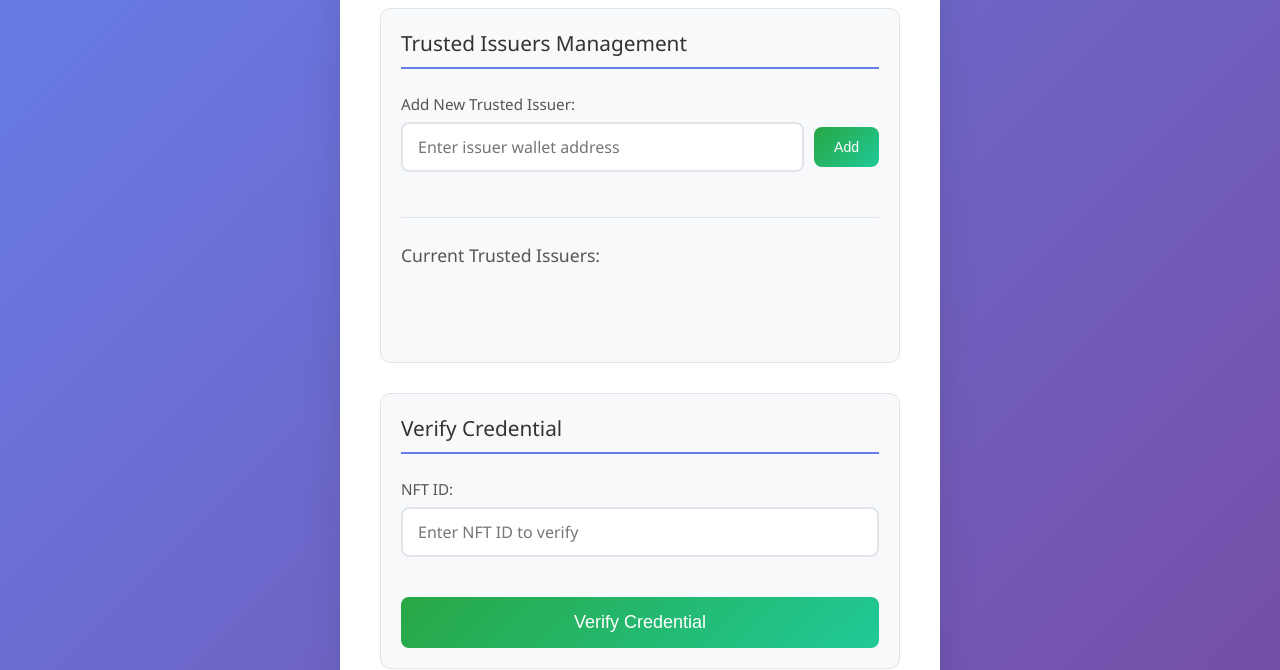
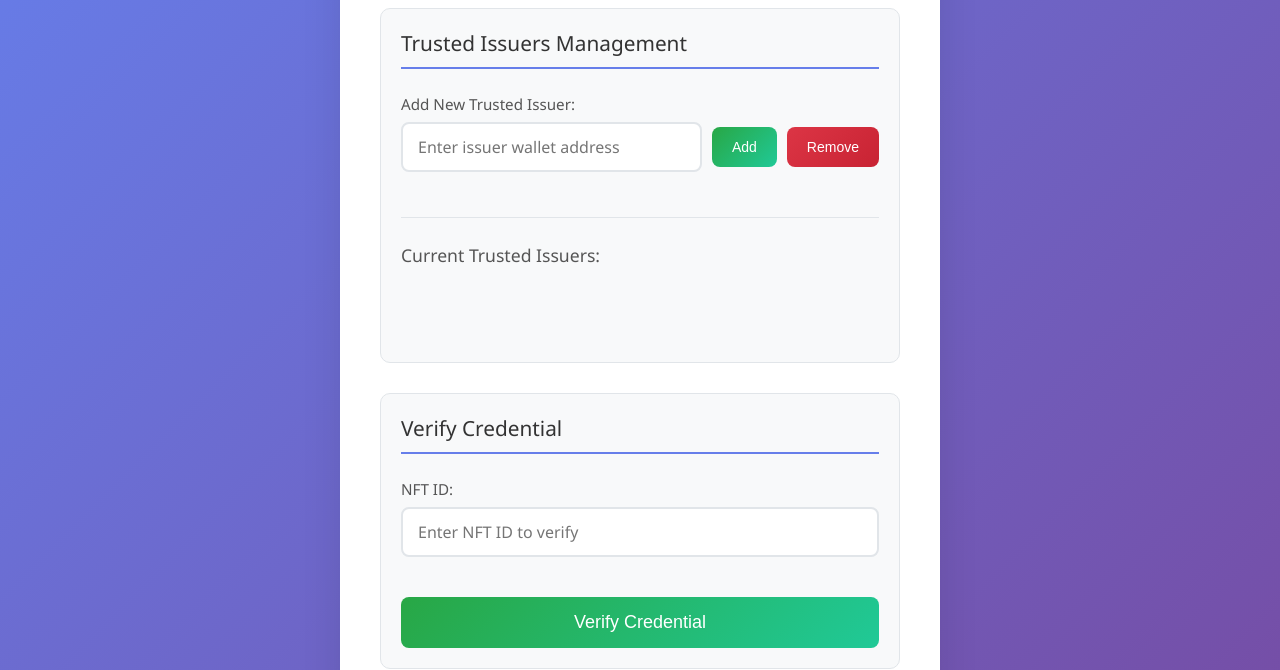
Before and after one commit to CDoherty04/Certifiable-Credentials, a website: page src/frontends/Authorizer/index.html in a window 1280 px wide. Shown: the part 137-807 px from the top of the page. Drawn offline with Linux system fonts and the light colour scheme.

Commit message:
Implement Revoke Trusted Issuer

```diff
--- a/src/frontends/Authorizer/index.html
+++ b/src/frontends/Authorizer/index.html
@@ -26,6 +26,7 @@
                         <input type="text" id="issuerAddress" placeholder="Enter issuer wallet address"
                             pattern="^r[a-zA-Z0-9]{34}$" required>
                         <button type="button" onclick="addTrustedIssuer()" class="add-button">Add</button>
+                        <button type="button" onclick="removeTrustedIssuer()" class="remove-button">Remove</button>
                     </div>
                 </div>
             </div>
--- a/src/frontends/scripts/authorizer-form-handler.js
+++ b/src/frontends/scripts/authorizer-form-handler.js
@@ -1,4 +1,4 @@
-const trustedAccounts = []
+let trustedAccounts = []
 
 function addTrustedIssuer() {
 
@@ -29,6 +29,45 @@ function addTrustedIssuer() {
         trustedIssuersStatus.style.display = 'block';
         trustedIssuersStatus.className = 'status error pulse';
         trustedIssuersStatus.textContent = 'Issuer already exists';
+    }
+}
+
+function removeTrustedIssuer() {
+
+    // Get elements
+    const { issuerAddress, authorizedIssuersElement, trustedIssuersStatus } = getElements();
+
+    // Validate issuer address Input
+    if (!validateIssuerAddress()) {
+        trustedIssuersStatus.style.display = 'block';
+        trustedIssuersStatus.className = 'status error pulse';
+        trustedIssuersStatus.textContent = 'Issuer address is not valid';
+        return;
+    }
+
+    // Remove issuer from trusted accounts
+    if (trustedAccounts.includes(issuerAddress)) {
+        // Remove issuer from trusted accounts
+        trustedAccounts = trustedAccounts.filter(account => account !== issuerAddress);
+
+        // Remove issuer from list
+        const listElements = authorizedIssuersElement.querySelectorAll('div');
+        for (let i = 0; i < listElements.length; i++) {
+            if (listElements[i].textContent === issuerAddress) {
+                authorizedIssuersElement.removeChild(listElements[i]);
+                break;
+            }
+        }
+
+        // Update status display with pulse animation
+        trustedIssuersStatus.style.display = 'block';
+        trustedIssuersStatus.className = 'status success pulse';
+        trustedIssuersStatus.textContent = 'Issuer removed successfully';
+
+    } else {
+        trustedIssuersStatus.style.display = 'block';
+        trustedIssuersStatus.className = 'status error pulse';
+        trustedIssuersStatus.textContent = 'Issuer not found';
     }
 }
 
--- a/src/frontends/styles/styles.css
+++ b/src/frontends/styles/styles.css
@@ -318,6 +318,31 @@ button:active {
 }
 
 .add-button:active {
+    transform: translateY(0);
+}
+
+.remove-button {
+    background: linear-gradient(135deg, #dc3545 0%, #c82333 100%);
+    color: white;
+    border: none;
+    padding: 12px 20px;
+    border-radius: 8px;
+    font-size: 14px;
+    font-weight: 500;
+    cursor: pointer;
+    transition: all 0.3s ease;
+    width: auto;
+    margin: 0;
+    white-space: nowrap;
+}
+
+.remove-button:hover {
+    background: linear-gradient(135deg, #c82333 0%, #c82333 100%);
+    transform: translateY(-1px);
+    box-shadow: 0 4px 8px rgba(40, 167, 69, 0.3);
+}
+
+.remove-button:active {
     transform: translateY(0);
 }
 
```
